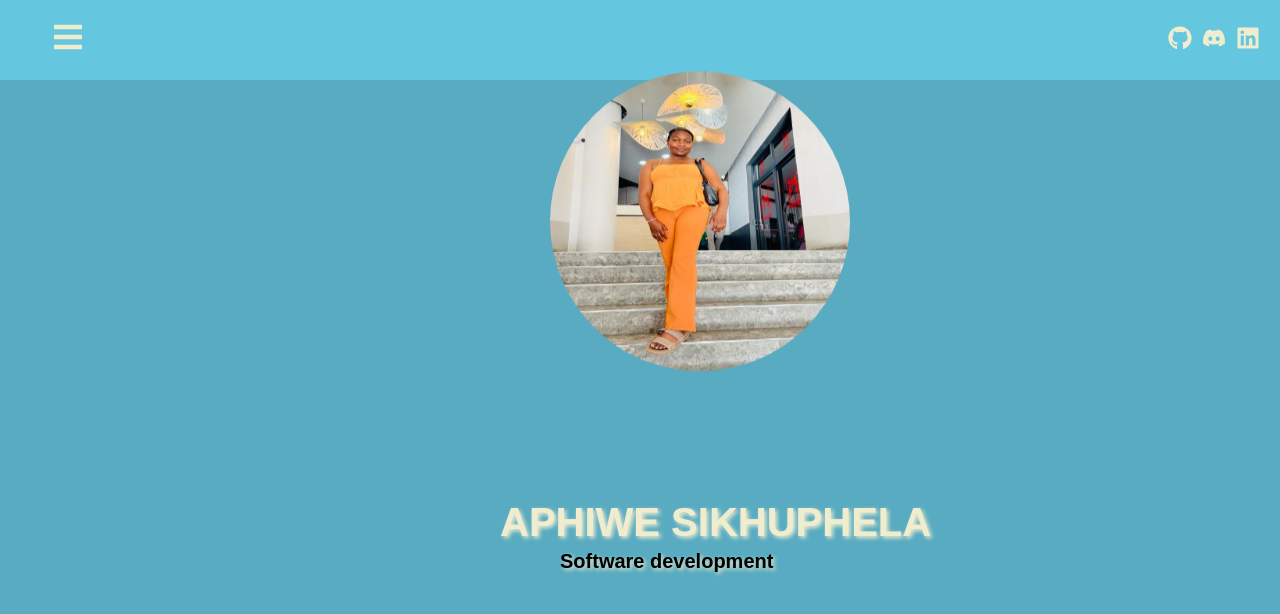
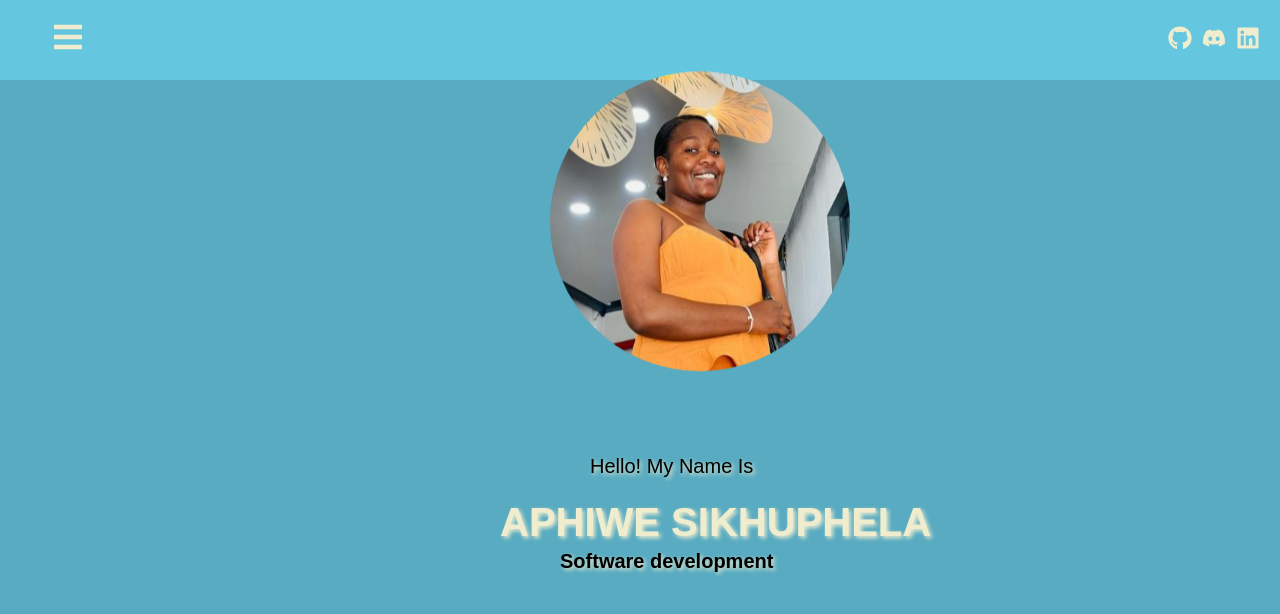
Before and after one commit to Sikhuphela/Port, a React (Create React App) app: page / in a window 1280 px wide. Shown: the top 614 px of the page. Built offline with nearby package versions, Linux system fonts and the light colour scheme.

Commit message:
Added a welcome text to my home page

```diff
--- a/src/Pages/About.js
+++ b/src/Pages/About.js
@@ -2,7 +2,7 @@ import React from 'react';
 import './About.css';
 import { FontAwesomeIcon } from '@fortawesome/react-fontawesome';
 import { faBook, faUtensils, faCode, faGlobe, faDownload } from '@fortawesome/free-solid-svg-icons';
-import picImage1 from '../../src/components/Images/pic2.jpg';
+import picImage1 from '../../src/components/Images/pic.jpg';
 
 function About() {
   return (
--- a/src/Pages/Home.js
+++ b/src/Pages/Home.js
@@ -1,13 +1,14 @@
 import React from 'react';
 import './style.css';
-import picImage from '../../src/components/Images/pic.jpg';
+import picImage from '../../src/components/Images/pic2.jpg';
 
 
 function Home() {
   return (
     <div className='home'>
+    <p>Hello!  My Name Is</p>
       <h2> APHIWE SIKHUPHELA</h2>
-      <h4>Software development</h4>
+      <h4>  Software development</h4>
       <div className="image">
         <img className="pic" alt="Pic" src={picImage} />
       </div>
--- a/src/Pages/style.css
+++ b/src/Pages/style.css
@@ -12,7 +12,7 @@ h3 {
   font-size: 40px;
   left: 700px;
   position: absolute;
-  top: 150px;
+  top: 130px;
   font-family: Arial, sans-serif;
   text-shadow: 2px 2px 4px #F0EDCF;
 }
@@ -37,6 +37,16 @@ h2 {
   font-family: Arial, sans-serif;
   text-shadow: 2px 2px 4px #F0EDCF;
 }
+.home p {
+  text-align: right;
+  font-size: 20px;
+  left: 590px;
+  position: absolute;
+  top: 455px;
+  font-family: Arial, sans-serif;
+  text-shadow: 2px 2px 4px #F0EDCF;
+}
+
 .image {
   position: fixed;
   bottom: 400px;
```
